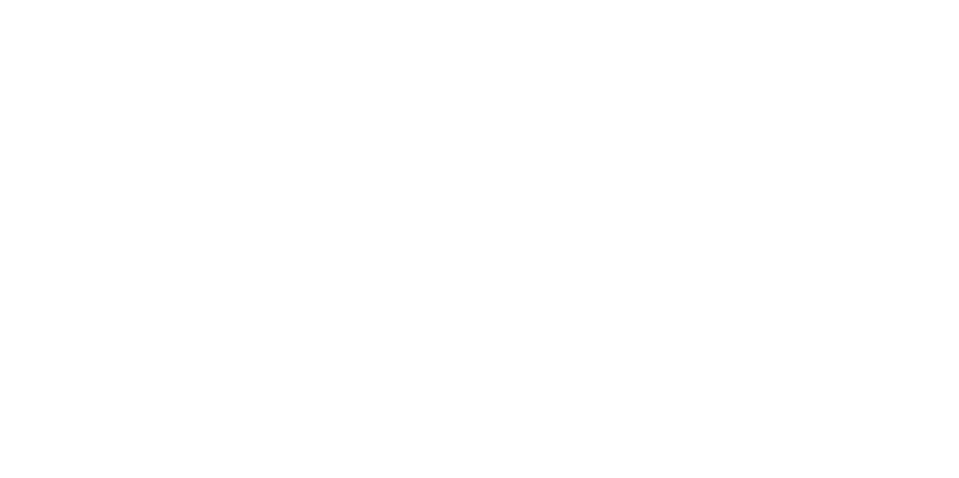
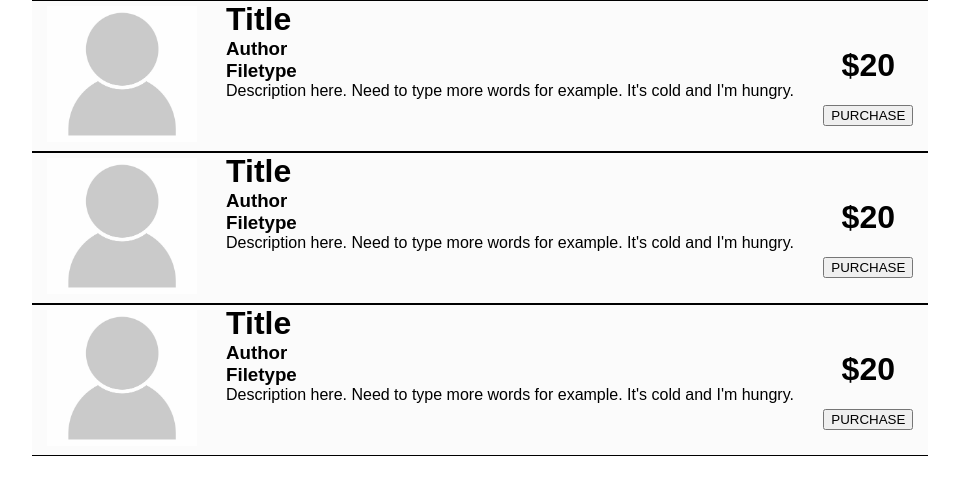
Before and after one commit to benztimm/csc648-03-fa22-team04, a React (Create React App) app in the folder application/frontend/: page /searchresults in a window 1280 px wide. Before the commit this address had no page. Shown: the top 478 px of the page, without its empty margins (160-1119 px from the left). Built offline with nearby package versions, Linux system fonts and the light colour scheme.

Commit message:
Added searchResults skeleton

```diff
--- a/application/frontend/src/App.js
+++ b/application/frontend/src/App.js
@@ -9,6 +9,8 @@ import Mahisha from './components/pages/Mahisha';
 import Sophia from './components/pages/Sophia';
 import Sudhanshu from './components/pages/Sudhanshu';
 import Ruben from './components/pages/Ruben';
+
+import SearchResults from './components/pages/SearchResults';
 
 class App extends Component {
   render() {
@@ -23,6 +25,9 @@ class App extends Component {
           <Route path="/mahisha" element={<Mahisha />} />
           <Route path="/sudhanshu" element={<Sudhanshu />} />
           <Route path="/ruben" element={<Ruben />} />
+
+          <Route path="/searchresults" element={<SearchResults />} />
+
         </Routes>
       </div>
     );
--- /dev/null
+++ b/application/frontend/src/components/pages/ResultCard.js
@@ -0,0 +1,41 @@
+import React from 'react';
+import { Link } from 'react-router-dom';
+import './styles/searchResults.css';
+import myImage from '../images/testimage.jpg';
+
+function ResultCard(props) {
+  return (
+    <div className='resultCard'>
+        <div className='card_body'>
+
+            <div id='image_container'>
+                <img src={myImage} className='thumbnail'/>
+            </div>
+
+            <div className='maintext'>
+                <h1 className='card__title'>Title</h1>
+                <h3 className='card__author'>Author</h3>
+                <h3 className='card__filetype'>Filetype</h3>
+                <p className='card__description'>Description here. Need to type more words for example. It's cold and I'm hungry.</p>
+            </div>
+
+            <div className='purchaseinfo'>
+                <h1 className='card__price'>$20</h1>
+                <button className='card__bttn'>PURCHASE</button>
+            </div>
+        </div>
+
+    </div>
+  );
+}
+
+
+export default ResultCard;
+
+
+//after props
+{/* <img src={props.myImage} />
+<h2 className='card__title'>{props.title}</h2>
+<h1 className='card__price'>{props.price}</h1>
+<p className='card__description'>{props.description}</p>
+<button className='card__bttn'>PURCHASE</button> */}
--- /dev/null
+++ b/application/frontend/src/components/pages/SearchResults.js
@@ -0,0 +1,19 @@
+import React from 'react';
+import { Link } from 'react-router-dom';
+import './styles/milestoneOne.css';
+import ResultCard from './ResultCard';
+
+function SearchResults() {
+  return (
+    <div className='wrapper'>
+      <ResultCard />
+      <ResultCard />
+      <ResultCard />
+
+    </div>
+  );
+}
+
+
+
+export default SearchResults;
--- /dev/null
+++ b/application/frontend/src/components/pages/styles/searchResults.css
@@ -0,0 +1,45 @@
+.wrapper{
+    display: inline-block;
+    grid-template-columns: repeat;
+
+}
+
+.card_body{
+    width: 70vw;
+    height: 150px;
+    background-color: #fbfbfb;
+    border-top: 1px solid;
+    border-bottom: 1px solid;
+    border-color: black;
+    display: flex;
+    align-items: center;
+    justify-content: space-around;
+
+}
+
+.thumbnail{
+    width: 100%;
+    height: 100%;
+}
+
+#image_container{
+    vertical-align: middle;
+    order: 1;
+    width: 150px;
+    height: auto;
+}
+
+.maintext{
+    order:2;
+    height: 150px;
+    text-align: left;
+}
+
+.card__title, .card__author, .card__filetype, .card__description{
+    padding: 0px;
+    margin: 0px;
+}
+
+.purchaseinfo{
+    order:3;
+}
```
Also changed, not shown: application/frontend/package.json (+8 -2 lines), 1 other file (tests, documents, lock files or other folders).
